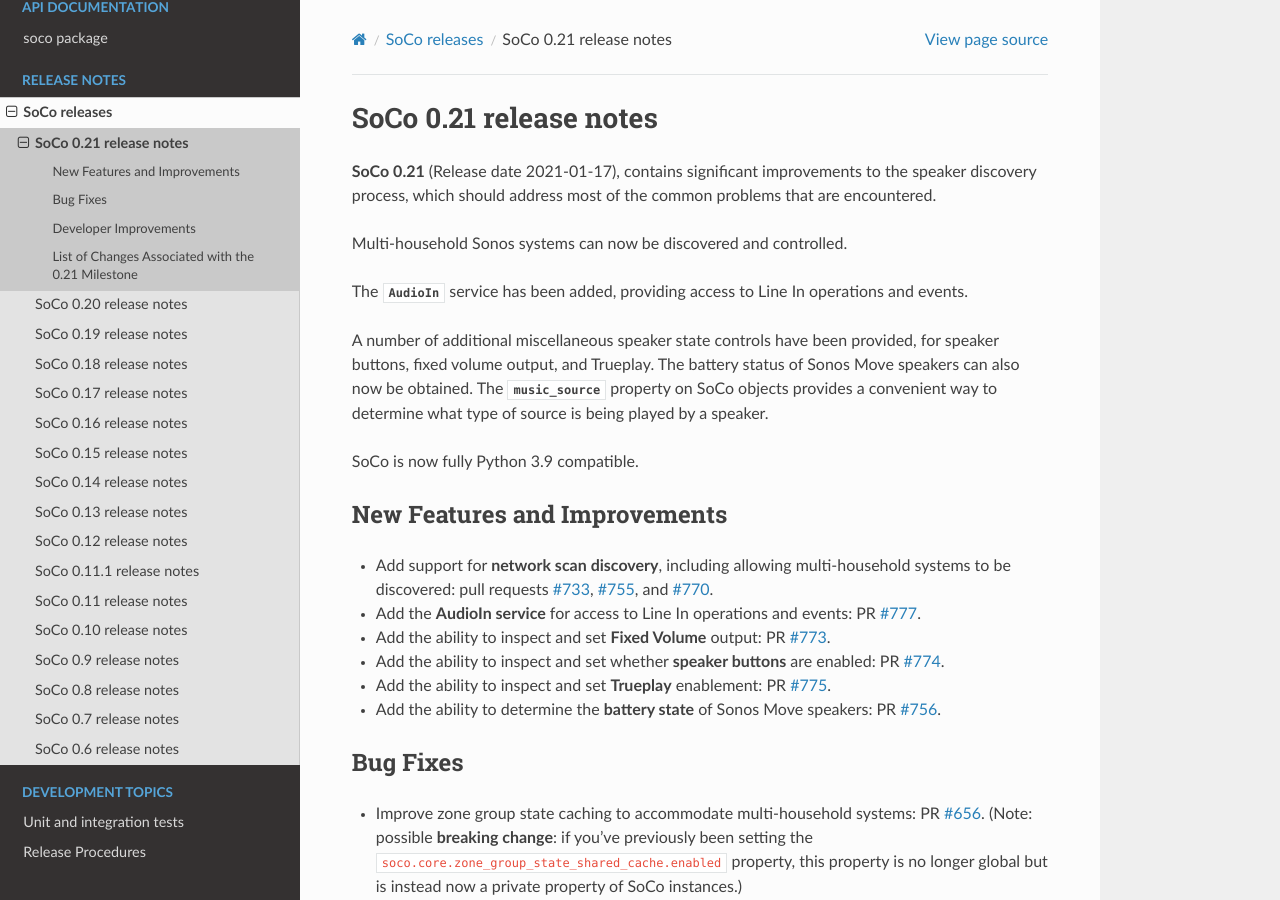
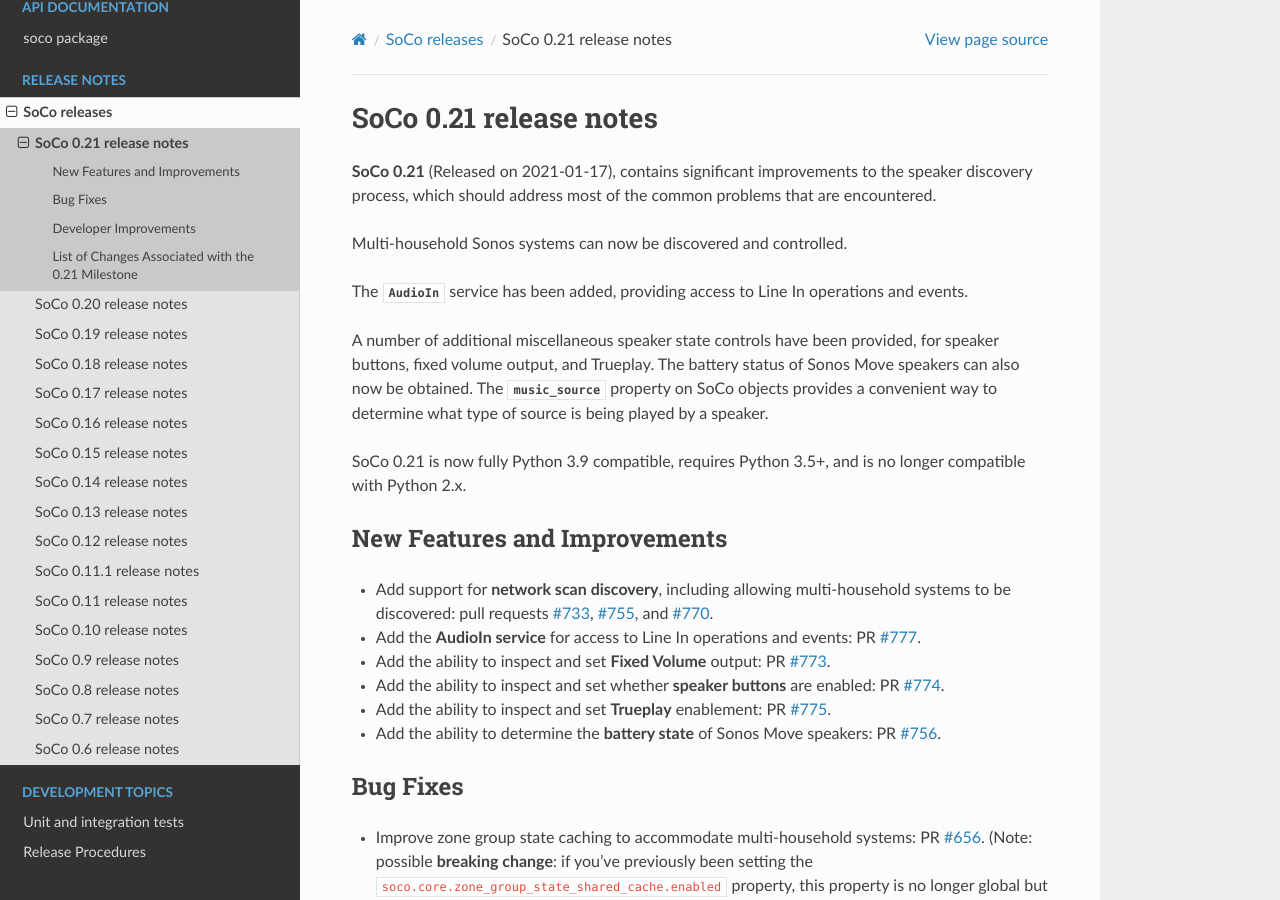
Before and after one commit to SoCo/SoCo, a Sphinx documentation site: the page built from doc/releases/0.21.rst, in a window 1280 px wide and 900 px high. Built offline with Sphinx 7.4.7 and the Read the Docs theme 2.0.0, drawn with Linux system fonts in a browser that asks for light colours.

Commit message:
Update 0.21 release notes to mention removal of Python 2.x support

```diff
--- a/doc/releases/0.21.rst
+++ b/doc/releases/0.21.rst
@@ -1,7 +1,7 @@
 SoCo 0.21 release notes
 ***********************
 
-**SoCo 0.21** (Release date 2021-01-17), contains significant improvements to the speaker discovery process, which should address most of the common problems that are encountered.
+**SoCo 0.21** (Released on 2021-01-17), contains significant improvements to the speaker discovery process, which should address most of the common problems that are encountered.
 
 Multi-household Sonos systems can now be discovered and controlled.
 
@@ -9,7 +9,7 @@
 
 A number of additional miscellaneous speaker state controls have been provided, for speaker buttons, fixed volume output, and Trueplay. The battery status of Sonos Move speakers can also now be obtained. The `music_source` property on SoCo objects provides a convenient way to determine what type of source is being played by a speaker.
 
-SoCo is now fully Python 3.9 compatible.
+SoCo 0.21 is now fully Python 3.9 compatible, requires Python 3.5+, and is no longer compatible with Python 2.x.
 
 New Features and Improvements
 =============================
```
